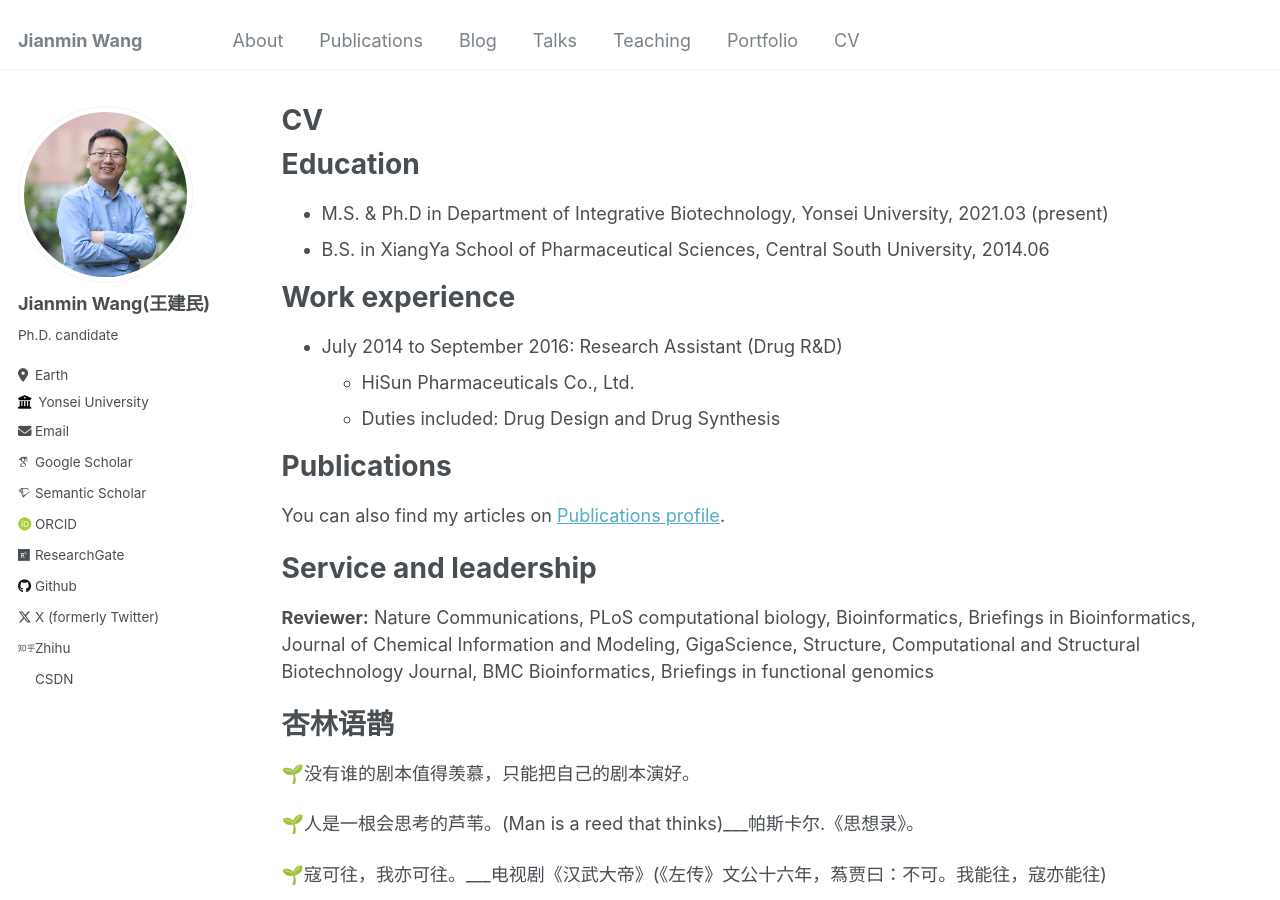
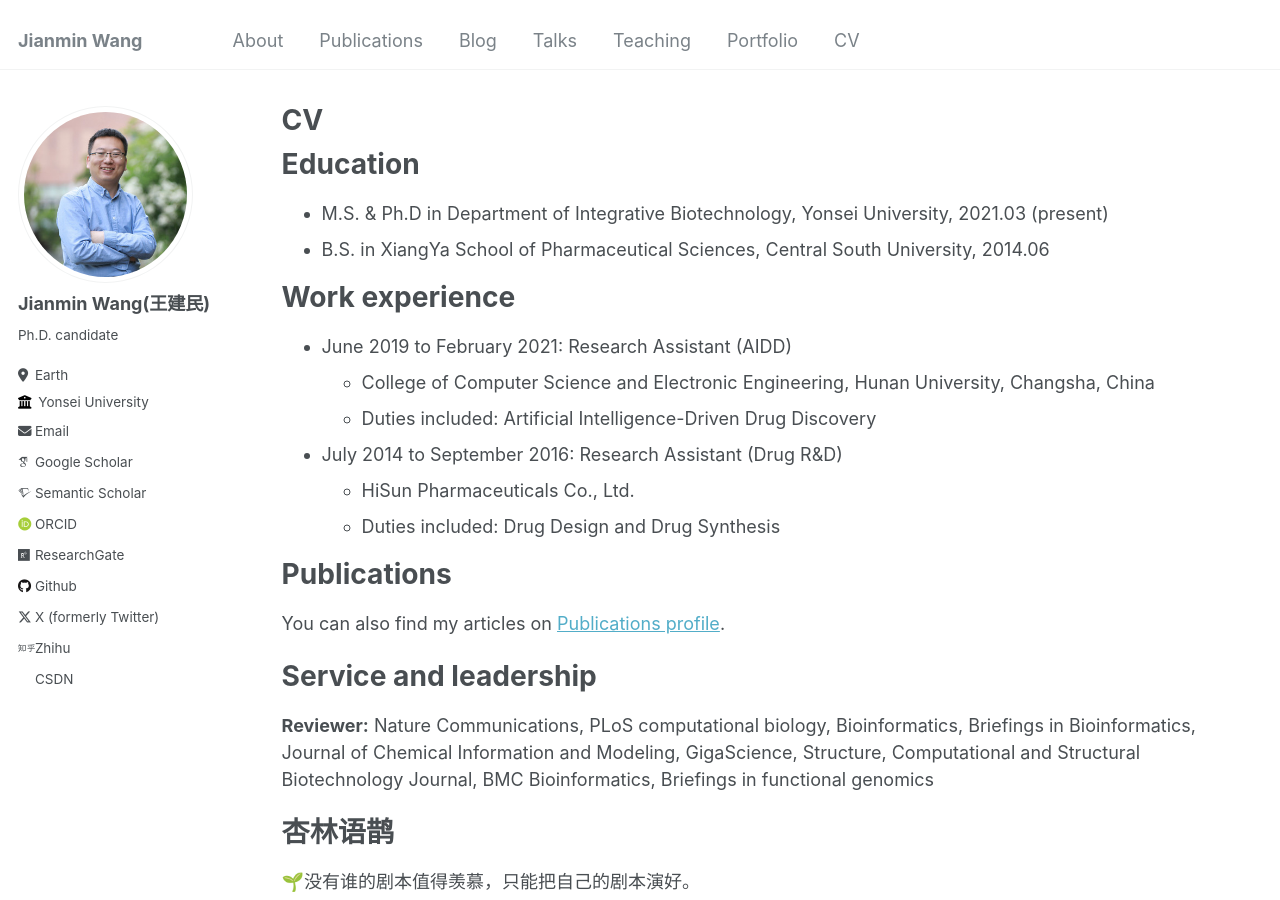
Before and after one commit to Jianmin2drugai/Jianmin2drugai.github.io, a Jekyll site: the page built from _pages/cv.md, in a window 1280 px wide and 900 px high. Built offline with Jekyll 4.4.1, drawn with Linux system fonts in a browser that asks for light colours; some web fonts are replaced.

Commit message:
Update cv.md

```diff
--- a/_pages/cv.md
+++ b/_pages/cv.md
@@ -17,6 +17,9 @@ Education
 Work experience
 ======
 
+* June 2019 to February 2021: Research Assistant (AIDD)
+  * College of Computer Science and Electronic Engineering, Hunan University, Changsha, China
+  * Duties included: Artificial Intelligence-Driven Drug Discovery
 
 
 * July 2014 to September 2016: Research Assistant (Drug R&D)
```
